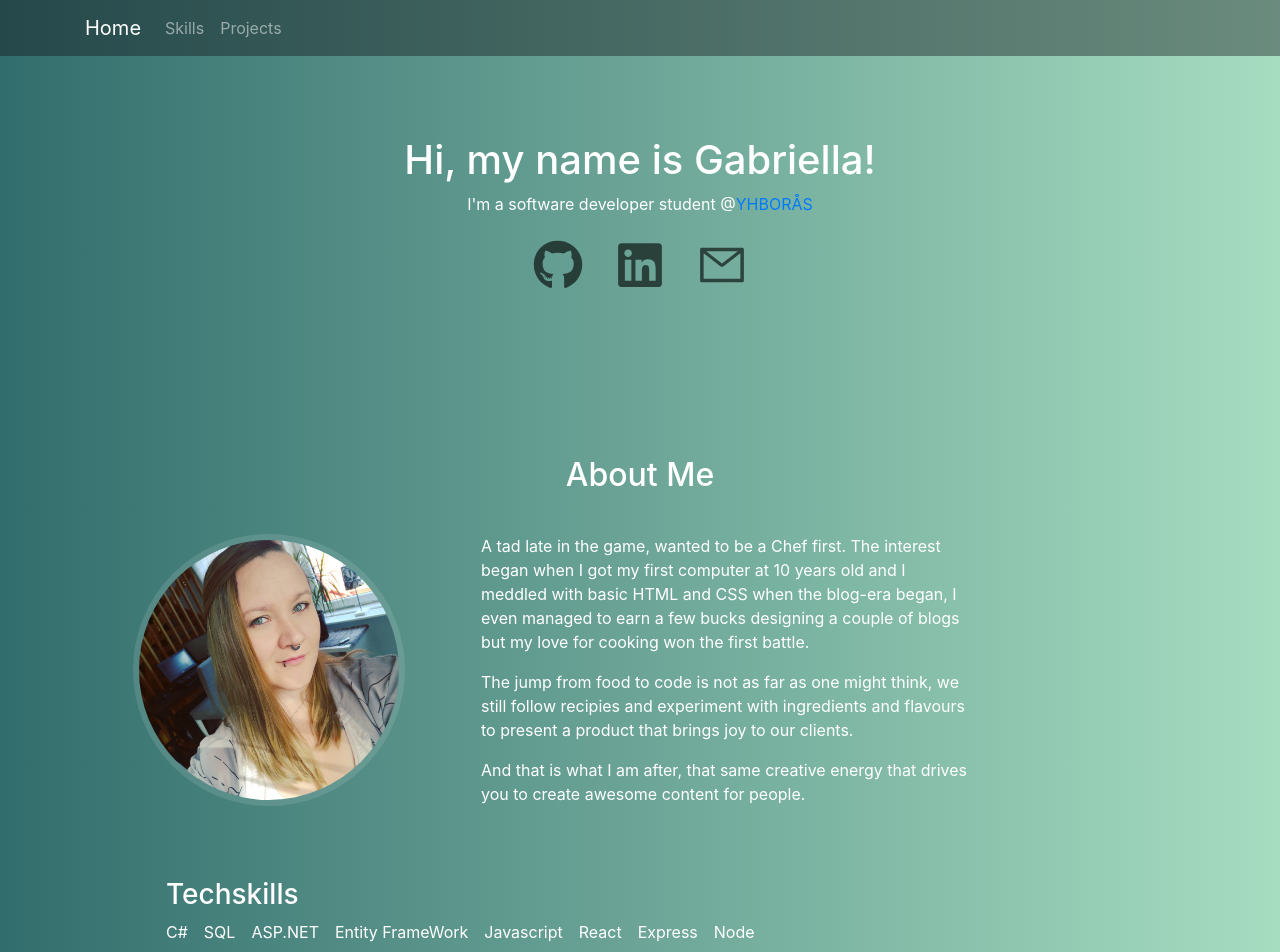
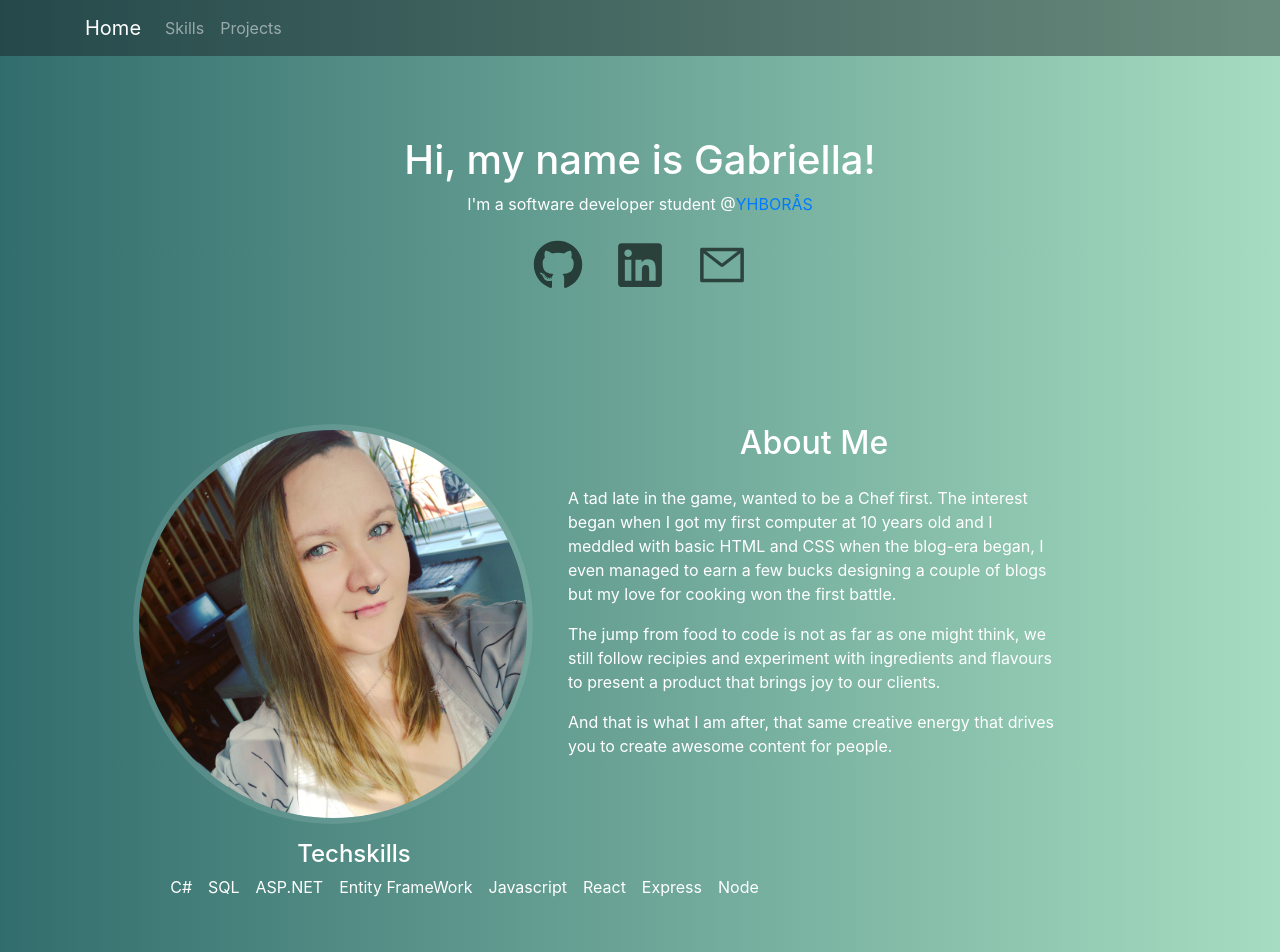
Before and after one commit to gwestberg/portfolio, a React (Create React App) app: page / in a window 1280 px wide. Shown: the top 952 px of the page. Built offline with nearby package versions, Linux system fonts and the light colour scheme.

Commit message:
styling about

```diff
--- a/src/components/About.js
+++ b/src/components/About.js
@@ -8,13 +8,12 @@ export default class About extends Component {
     render() {
         return (
             <div className="column">
-                <h2 className="text-center about-title">About Me</h2>
                 <div className="row row-wrap justify-content-evenly" id="About">
-                    <div className="col-lg-4 mb-8" id="profileImage">
+                    <div className="col-lg-5 mb-8" id="profileImage">
                         <img src={profilePic} alt="Profile"></img>
                     </div>
                     <div id="profileText" className=" col-lg-6 mb-2">
-
+                <h2 className="text-center about-title">About Me</h2>
                         <p>
                             A tad late in the game, wanted to be a Chef first.
                             The interest began when I got my first computer at 10 years old and I meddled with basic HTML and CSS when the blog-era began,
@@ -28,9 +27,22 @@ export default class About extends Component {
                             And that is what I am after, that same creative energy that drives you to create awesome content for people.
                         </p>
                     </div>
+                    <div className="tech-list">
+                            <h4 className="list-header">Techskills</h4>
+                            <ul className="horizontal">
+                                <li>C#</li>
+                                <li>SQL</li>
+                                <li>ASP.NET</li>
+                                <li>Entity FrameWork</li>
+                                <li>Javascript</li>
+                                <li>React</li>
+                                <li>Express</li>
+                                <li>Node</li>
+                            </ul>
+                        </div>
                     <section>
-                        <div>
-                            <h3>Techskills</h3>
+                        {/* <div>
+                            <h3 className="list-header">Techskills</h3>
                             <ul class="horizontal">
                                 <li>C#</li>
                                 <li>SQL</li>
@@ -41,7 +53,7 @@ export default class About extends Component {
                                 <li>Express</li>
                                 <li>Node</li>
                             </ul>
-                        </div>
+                        </div> */}
 
                     {/* <div className="row">
                     <div className="col-lg-6 col-sm-6 mb-8">
--- a/src/components/css/About.css
+++ b/src/components/css/About.css
@@ -4,20 +4,18 @@
     display: flex;
     flex-wrap: wrap;
     flex-direction: row;
-    /* margin-bottom: 5%; */
-
 }
 .about-title{
-  padding: 1em;
+  padding: 0 1em 0.5em 1em;
 }
 #profileHeader{
-    padding:1em 0em 0.5em 2.5em;
+    padding: 1em 0em 0.5em 2.5em;
 }
 
  #profileImage img{
    vertical-align: middle;
-   width: 17em;
-   height: 17em;
+   width: 25em;
+   height: 25em;
    border-radius: 50%;
    border: 6px solid rgba(255, 255, 255, 0.11);
  }
@@ -28,9 +26,23 @@
 }
 
  .skill-cards{
+
   list-style-type: none;
  }
 
+ /* TECHLIST */
+ .tech-list{
+   display: flex;
+   flex-direction: column;
+   /* justify-content: center;
+   align-items: center; */
+   margin: 1% 1% 1% 5%;
+
+ }
+ .list-header{
+  margin: 1% 1% 1% 21%;
+
+ }
  ul.horizontal,
  ul.horizontal li {
      margin: 0;
@@ -46,6 +58,7 @@
      margin: 0 1em 1em 0;
      text-align: center;
  }
+ /* --------- */
 
 
 
```
Also changed, not shown: src/assets/projectportfolio.JPG.
